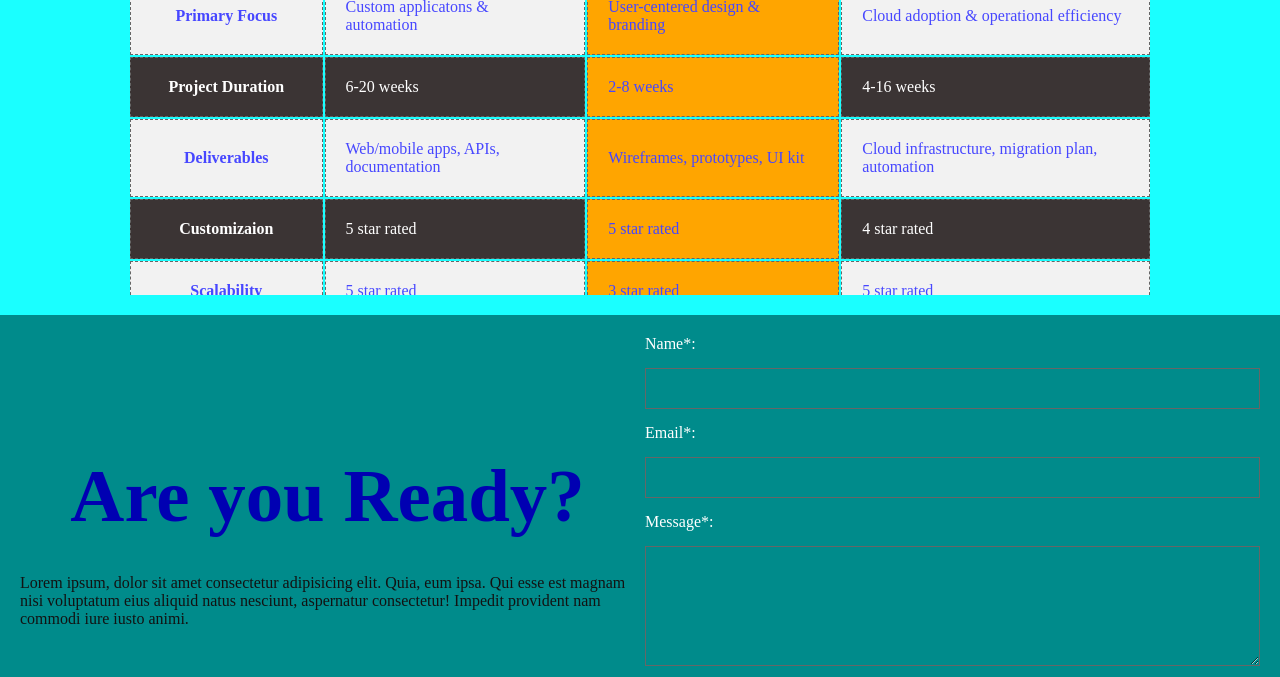
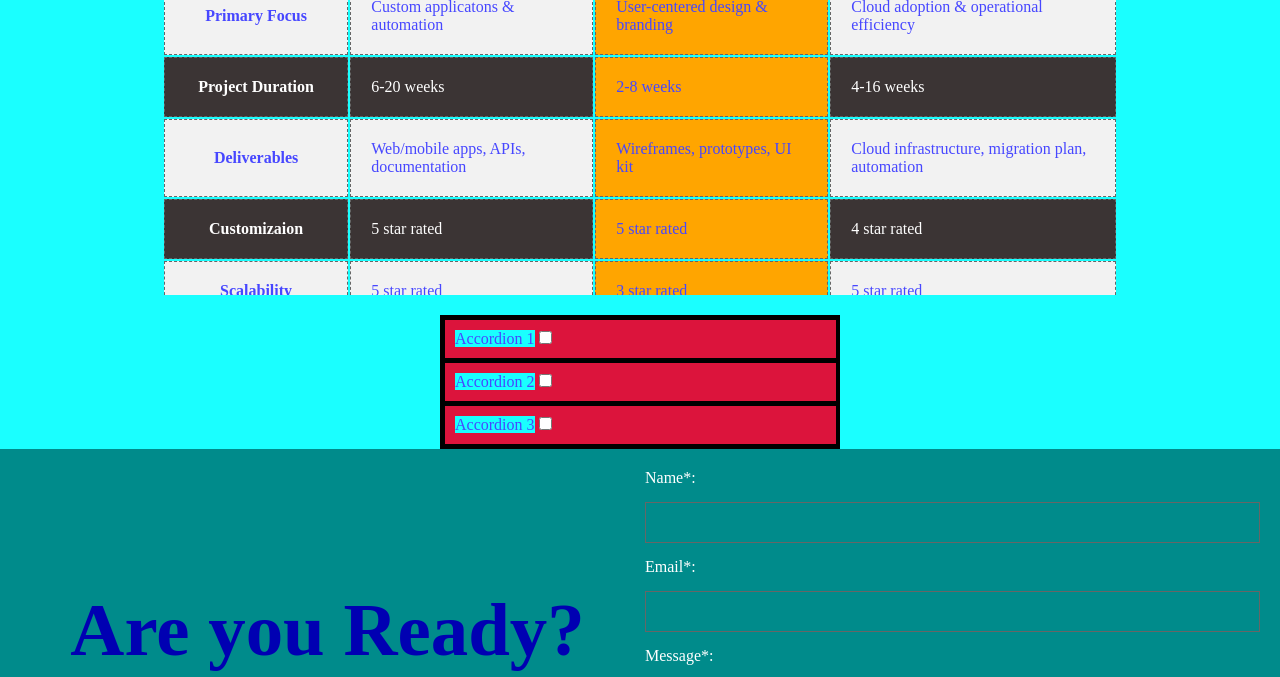
Before and after one commit to anjal-vonnue/Phase1-Week3, a plain HTML site: page day-5/services.html in a window 1280 px wide. Shown: the part 1205-1882 px from the top of the page. Drawn offline with Linux system fonts and the light colour scheme.

Commit message:
feat: added accordion on service page with keyboard navigation (T2)

```diff
--- a/day-5/css/components.css
+++ b/day-5/css/components.css
@@ -171,3 +171,29 @@ thead th {
 .recommended {
   background-color: var(--color-error);
 }
+
+/* ACCORDION CSS */
+
+.acc-container {
+  display: flex;
+  width: 400px;
+  flex-direction: column;
+  border: 5px solid black;
+}
+
+.acc-container > div {
+  padding: 10px;
+  width: 391px;
+  background-color: crimson;
+  border-bottom: 5px solid black;
+}
+
+.acc-container > div:last-child {
+  border: none;
+}
+
+.content {
+  max-height: 0;
+  overflow: hidden;
+  transition: max-height 1s ease;
+}
--- a/day-5/css/main.css
+++ b/day-5/css/main.css
@@ -22,6 +22,13 @@
   100% {
     opacity: 1;
   }
+}
+
+.services-main {
+  display: flex;
+  flex-direction: column;
+  justify-content: center;
+  align-items: center;
 }
 
 .backToTop {
--- a/day-5/js/components/accordion.js
+++ b/day-5/js/components/accordion.js
@@ -1,15 +1,16 @@
+export function accordionOnLoad() {
   const inputElement = document.querySelectorAll(".input-tag");
-
   const localState = localStorage.getItem("acc-state");
-
   if (localState !== null) {
     const saveInput = inputElement[localState];
     saveInput.checked = true;
 
     expandFn({ target: saveInput }, Number(localState));
   }
+}
 
 function expandFn(e, i) {
+  const inputElement = document.querySelectorAll(".input-tag");
   let divElement = e.target.closest("div").querySelector("div.content");
   if (e.target.checked) {
     console.log("checked");
@@ -38,11 +39,18 @@ function expandFn(e, i) {
   }
 }
 
+export function addChangeEventToAccordion() {
+  const inputElement = document.querySelectorAll(".input-tag");
+
   for (let i = 0; i < inputElement.length; i++) {
     inputElement[i].addEventListener("change", (e) => {
       expandFn(e, i);
     });
   }
+}
+
+export function addKeyboardtToAccordion() {
+  const inputElement = document.querySelectorAll(".input-tag");
 
   for (let i = 0; i < inputElement.length; i++) {
     inputElement[i].addEventListener("keydown", (e) => {
@@ -61,10 +69,12 @@ for (let i = 0; i < inputElement.length; i++) {
       }
 
       if (keyPressed == "Home") {
+        e.preventDefault();
         inputElement[0].focus();
       }
 
       if (keyPressed == "End") {
+        e.preventDefault();
         inputElement[inputElement.length - 1].focus();
       }
 
@@ -75,3 +85,4 @@ for (let i = 0; i < inputElement.length; i++) {
       }
     });
   }
+}
--- a/day-5/js/main.js
+++ b/day-5/js/main.js
@@ -1,3 +1,8 @@
+import {
+  accordionOnLoad,
+  addChangeEventToAccordion,
+  addKeyboardtToAccordion,
+} from "./components/accordion.js";
 import { themeToggle } from "./components/darkMode.js";
 
 let htmlRoot;
@@ -13,3 +18,9 @@ document.addEventListener("DOMContentLoaded", () => {
   const themeBtn = document.getElementById("theme-btn");
   themeBtn.addEventListener("click", themeToggle);
 });
+
+accordionOnLoad();
+
+addChangeEventToAccordion();
+
+addKeyboardtToAccordion();
--- a/day-5/services.html
+++ b/day-5/services.html
@@ -64,7 +64,7 @@
       </nav>
     </header>
 
-    <main>
+    <main class="services-main">
       <section>
         <h2>Services Include:</h2>
         <div class="service-section">
@@ -219,6 +219,51 @@
           </table>
         </div>
       </section>
+
+      <div class="acc-container">
+        <div>
+          <label for="acc-one">Accordion 1</label>
+          <input
+            id="acc-one"
+            type="checkbox"
+            aria-expanded="false"
+            class="input-tag"
+          />
+          <div class="content">
+            Lorem ipsum dolor sit, amet consectetur adipisicing elit. Atque
+            sequi eligendi a aperiam velit nulla reiciendis ab distinctio error
+            quibusdam!
+          </div>
+        </div>
+        <div>
+          <label for="acc-two">Accordion 2</label>
+          <input
+            id="acc-two"
+            type="checkbox"
+            aria-expanded="false"
+            class="input-tag"
+          />
+          <div class="content">
+            Lorem ipsum dolor sit, amet consectetur adipisicing elit. Atque
+            sequi eligendi a aperiam velit nulla reiciendis ab distinctio error
+            quibusdam!
+          </div>
+        </div>
+        <div>
+          <label for="acc-three">Accordion 3</label>
+          <input
+            id="acc-three"
+            type="checkbox"
+            aria-expanded="false"
+            class="input-tag"
+          />
+          <div class="content">
+            Lorem ipsum dolor sit, amet consectetur adipisicing elit. Atque
+            sequi eligendi a aperiam velit nulla reiciendis ab distinctio error
+            quibusdam!
+          </div>
+        </div>
+      </div>
     </main>
     <section class="calltoaction">
       <div class="call-text">
```
Lines whose indentation alone changed are shown as unchanged.
